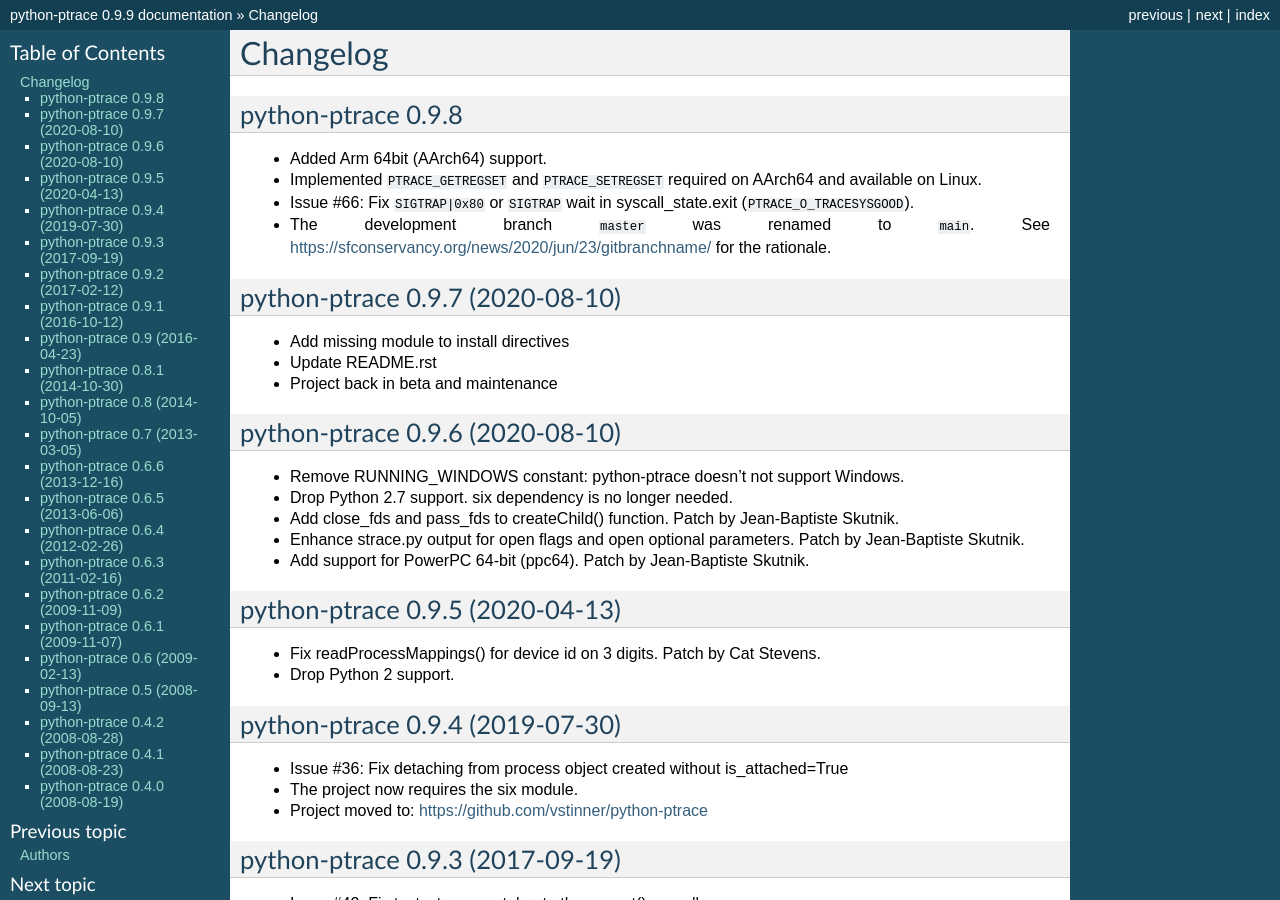
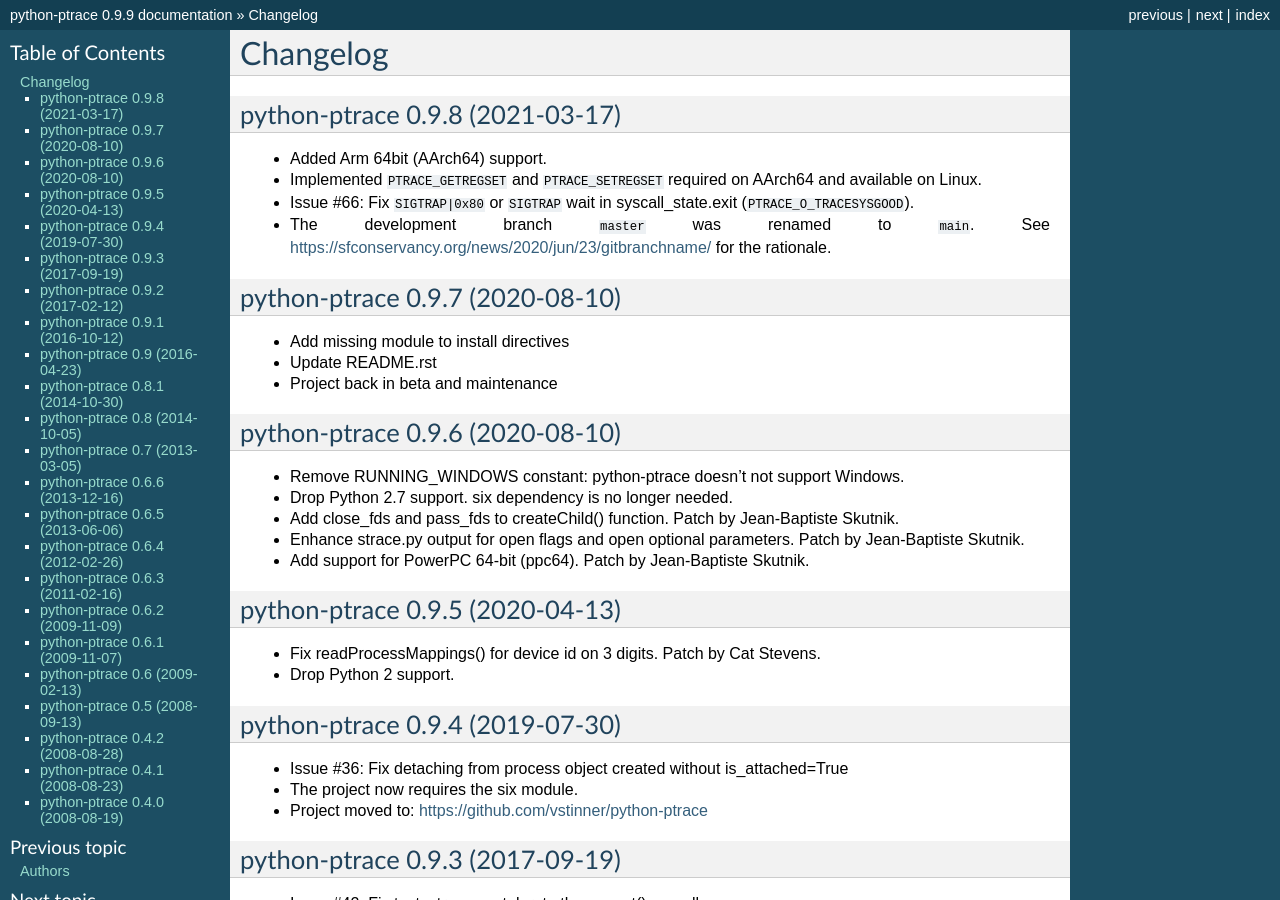
Before and after one commit to vstinner/python-ptrace, a Sphinx documentation site: the page built from doc/changelog.rst, in a window 1280 px wide and 900 px high. Built offline with Sphinx 7.4.7, drawn with Linux system fonts in a browser that asks for light colours.

Commit message:
changelog: set 0.9.8 release date

```diff
--- a/doc/changelog.rst
+++ b/doc/changelog.rst
@@ -3,8 +3,8 @@
 Changelog
 =========
 
-python-ptrace 0.9.8
--------------------
+python-ptrace 0.9.8 (2021-03-17)
+--------------------------------
 
 * Added Arm 64bit (AArch64) support.
 * Implemented ``PTRACE_GETREGSET`` and ``PTRACE_SETREGSET`` required on AArch64
```
